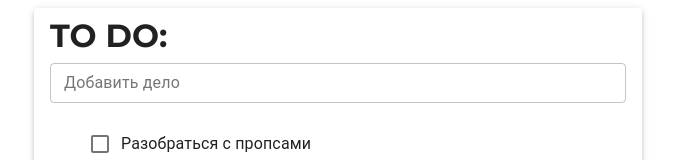
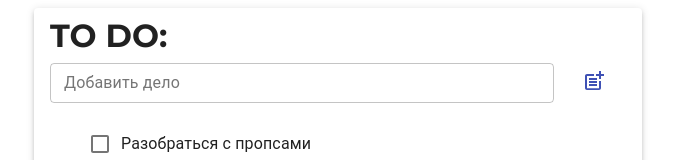
Before and after one commit to WebHeroSchool/todo-taa, a React (Create React App) app: page / in a window 1280 px wide. Shown: the top 160 px of the page, without its empty margins (302-977 px from the left). Built offline with nearby package versions, Linux system fonts and the light colour scheme.

Commit message:
functionality for adding new tasks

```diff
--- a/src/components/App/App.jsx
+++ b/src/components/App/App.jsx
@@ -29,7 +29,7 @@ class App extends React.Component {
         id: 3,
       },
     ],
-    count: 6,
+    count: 3,
   }
 
   onClickIsDone = id => {
@@ -58,11 +58,27 @@ class App extends React.Component {
     });
   }
 
+  onClickAddItem = value => {
+    if (value) {
+      this.setState({
+        items: [
+          ...this.state.items,
+          {
+            value,
+            isDone: false,
+            id: this.state.count + 1,
+          },
+        ],
+        count: this.state.count + 1,
+      });
+    }
+  }
+
   render () {
     return (<Paper className={styles.paper} elevation={3} >
       <div className={styles.indent}>
         {title}
-        <InputItem />
+        <InputItem onClickAddItem={this.onClickAddItem} />
         <ItemList
           items={this.state.items}
           onClickIsDone={this.onClickIsDone}
--- a/src/components/InputItem/InputItem.jsx
+++ b/src/components/InputItem/InputItem.jsx
@@ -1,13 +1,47 @@
-import TextField from '@material-ui/core/TextField';
+import React from 'react';
+import {
+  TextField,
+  Button,
+} from '@material-ui/core';
+import PostAddIcon from '@material-ui/icons/PostAdd';
 import styles from './InputItem.module.css';
 
-const InputItem = () => <TextField
-  className={styles.indent}
-  id="outlined-basic"
-  fullWidth={true}
-  margin="dense"
-  label="Добавить дело"
-  variant="outlined"
-/>;
+class InputItem extends React.Component {
+  state = {
+    inputValue: '',
+  }
+
+  onButtonClick = () => {
+    this.setState({
+      inputValue: '',
+    });
+
+    this.props.onClickAddItem(this.state.inputValue);
+  }
+
+  render () {
+    return (<div className={styles.wrapper}>
+      <TextField
+        className={styles.textField}
+        fullWidth={true}
+        id="outlined-basic"
+        label="Добавить дело"
+        margin="dense"
+        value={this.state.inputValue}
+        variant="outlined"
+        onChange={event => this.setState({
+          inputValue: event.target.value,
+        })}
+      />
+      <Button
+        className={styles.button}
+        color="primary"
+        onClick={this.onButtonClick}
+      >
+        <PostAddIcon fontSize="default" />
+      </Button>
+    </div>);
+  }
+}
 
 export default InputItem;
--- a/src/components/InputItem/InputItem.module.css
+++ b/src/components/InputItem/InputItem.module.css
@@ -0,0 +1,9 @@
+.wrapper {
+  align-items: center;
+  display: flex;
+  justify-content: space-between;
+}
+
+.textField {
+  margin-right: 0.5em !important;
+}
```
